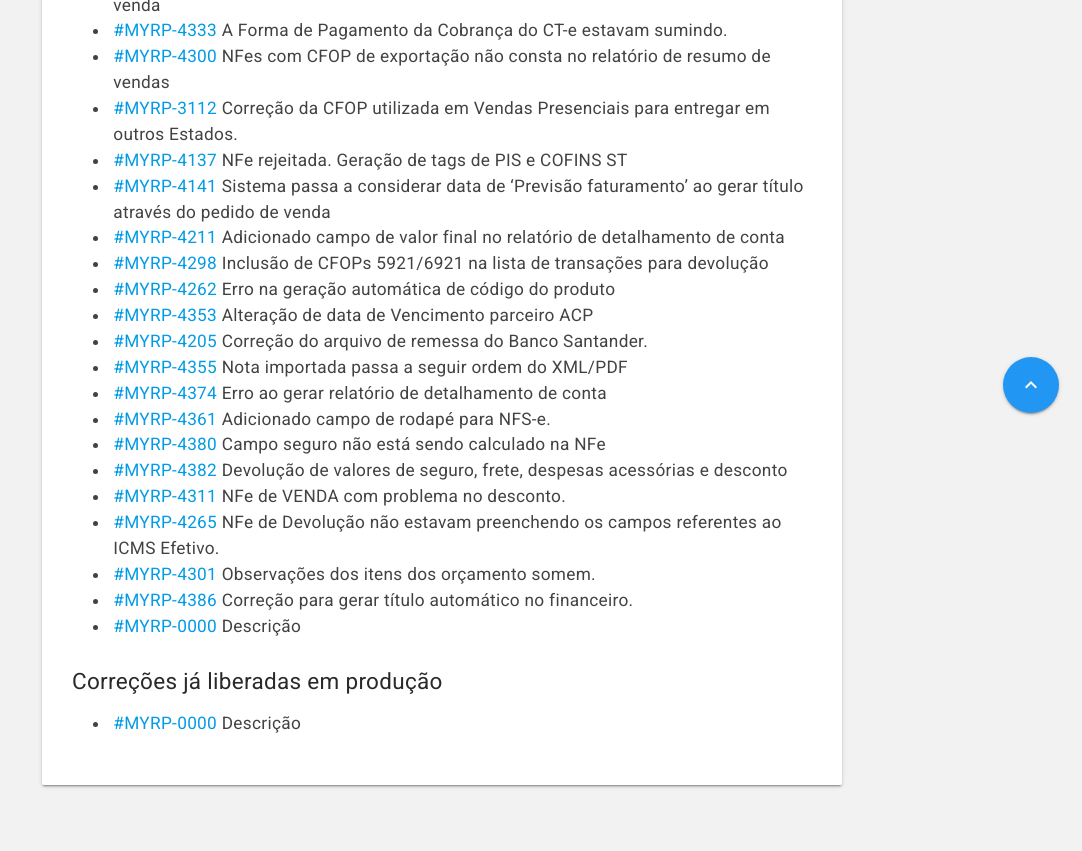
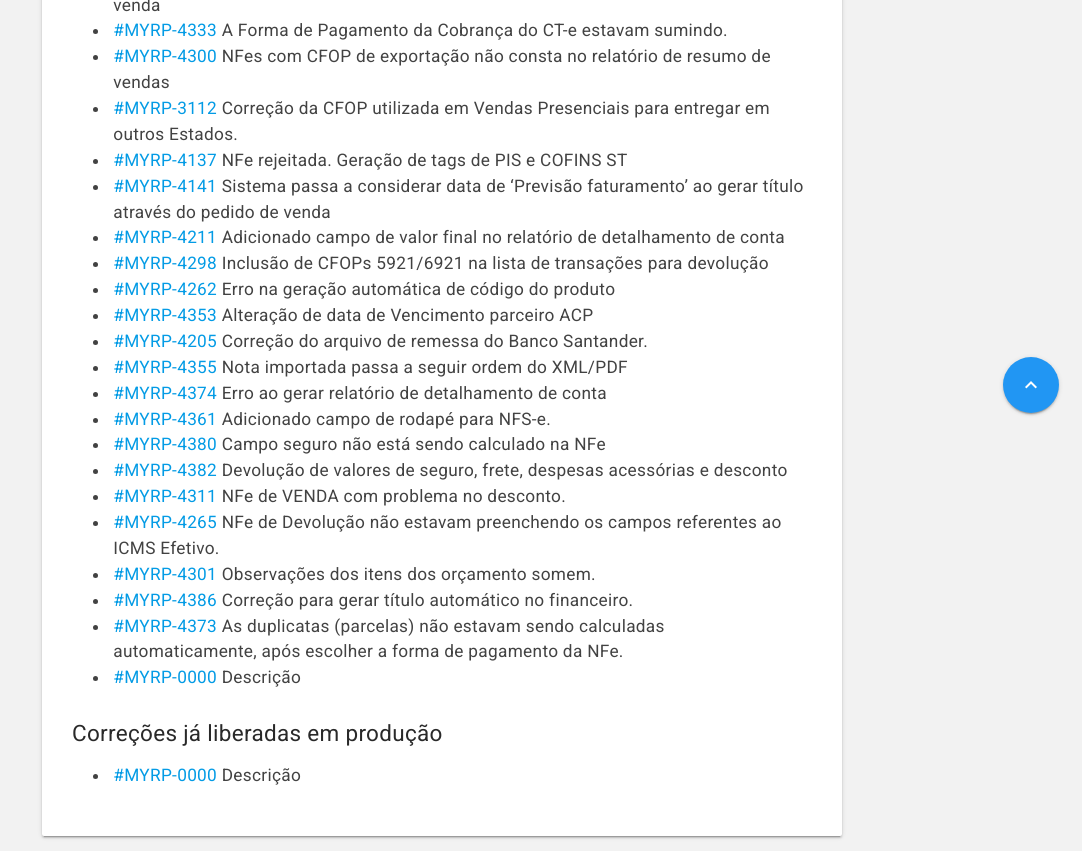
Before and after one commit to myrp-maicon/changelog-myrp, a Jekyll site: the page built from docs/myrp/19.07.01.md, in a window 1280 px wide. Shown: the part 464-1315 px from the top of the page, without its empty margins (198-1280 px from the left). Built offline with Jekyll 4.4.1, drawn with Linux system fonts in a browser that asks for light colours; nearby versions of some CDN libraries; our own code applies the rules of GitHub Pages for plain Markdown files; the repository's description, which GitHub fills in, is left out; before the commit the page ends 1264 px from its top, so only the background shows below that.

Commit message:
AD:MYRP-4373
As duplicatas (parcelas) não estavam sendo calculadas automaticamente, após escolher a forma de pagamento da NFe.

```diff
--- a/docs/myrp/19.07.01.md
+++ b/docs/myrp/19.07.01.md
@@ -25,6 +25,7 @@
 * [#MYRP-4265](https://devmyrp.atlassian.net/browse/MYRP-4265) NFe de Devolução não estavam preenchendo os campos referentes ao ICMS Efetivo.
 * [#MYRP-4301](https://devmyrp.atlassian.net/browse/MYRP-4301) Observações dos itens dos orçamento somem.
 * [#MYRP-4386](https://devmyrp.atlassian.net/browse/MYRP-4386) Correção para gerar título automático no financeiro.
+* [#MYRP-4373](https://devmyrp.atlassian.net/browse/MYRP-4373) As duplicatas (parcelas) não estavam sendo calculadas automaticamente, após escolher a forma de pagamento da NFe.
 * [#MYRP-0000](https://devmyrp.atlassian.net/browse/MYRP-0000) Descrição
 
 
```
